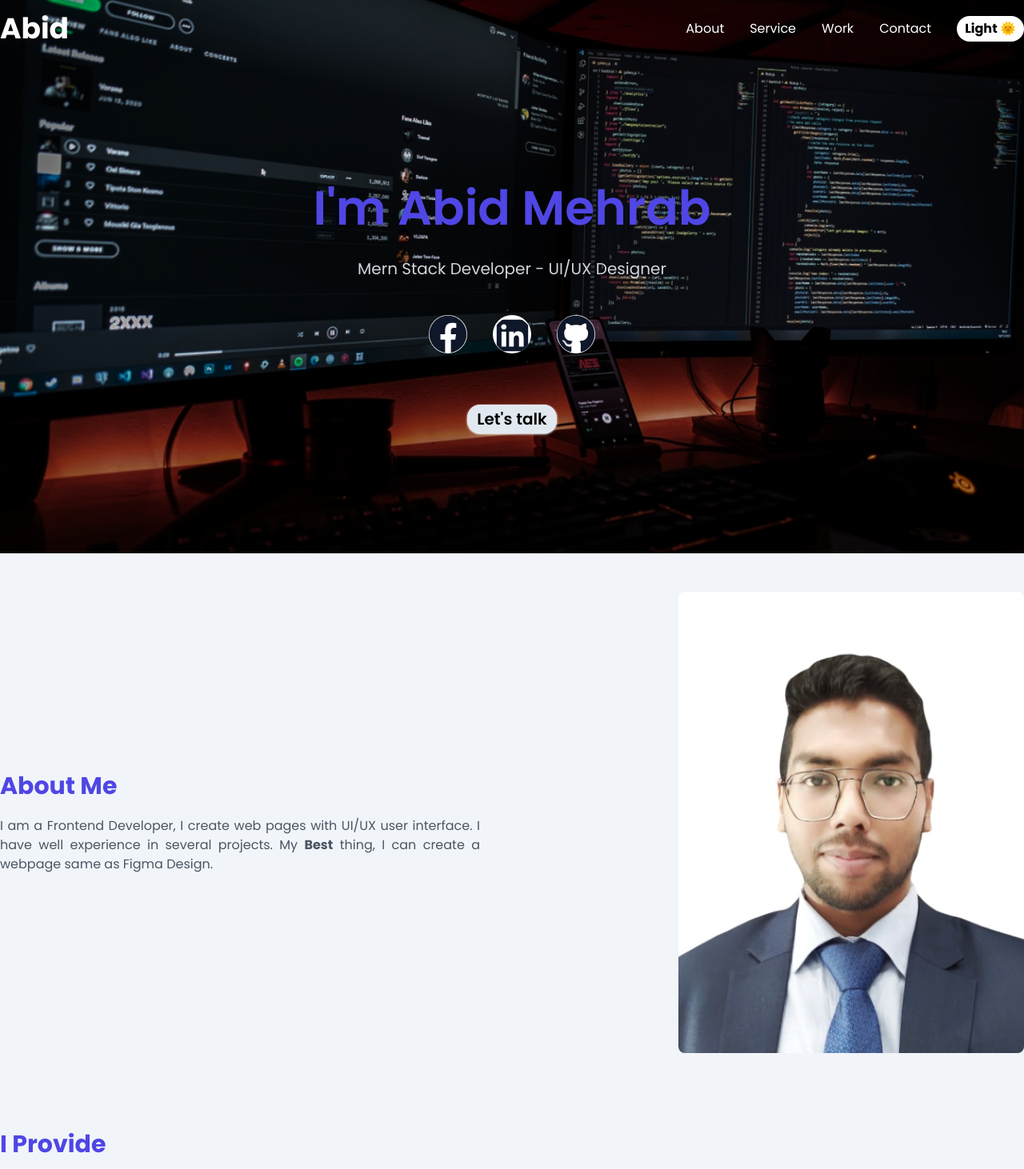
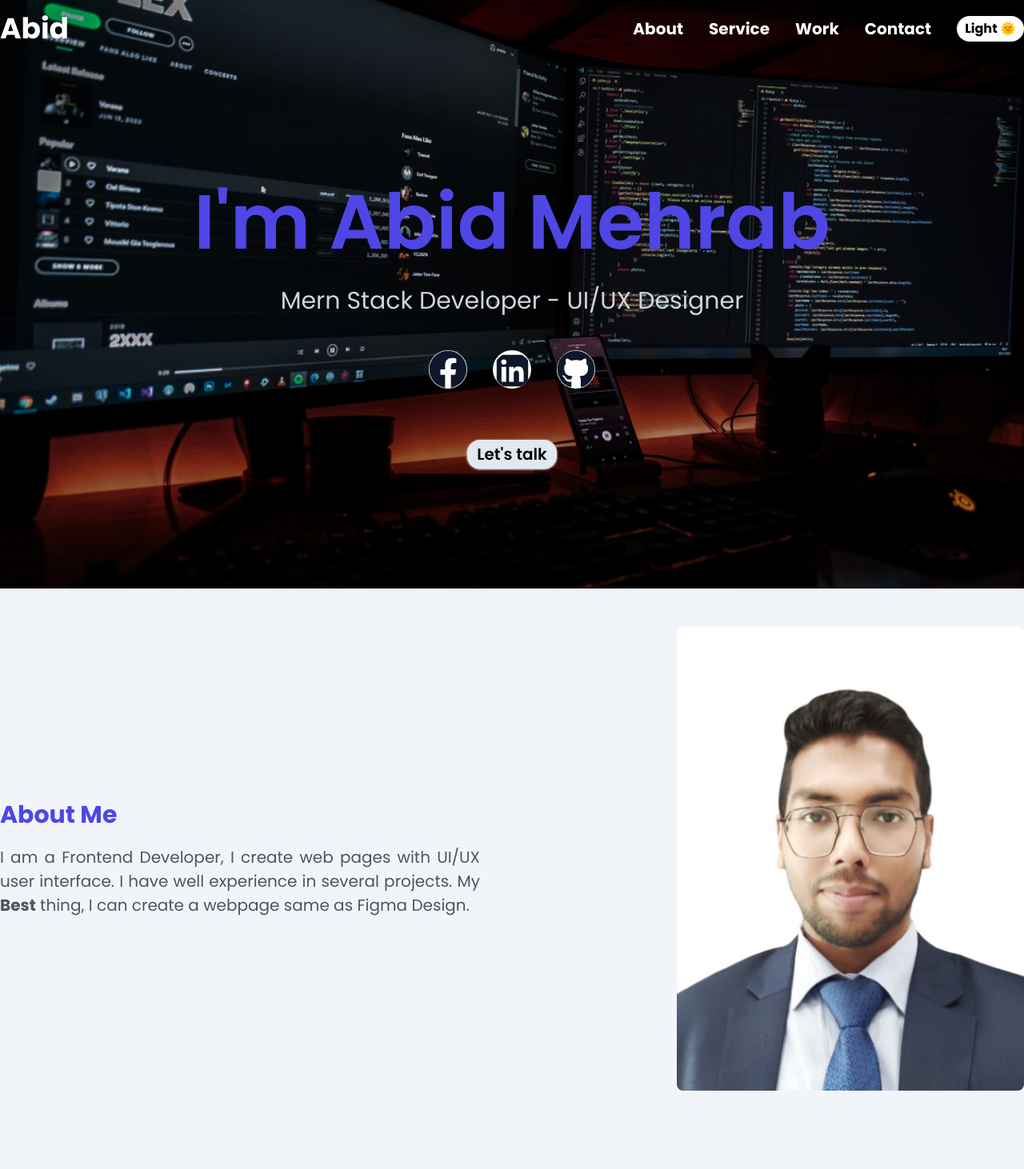
Before and after one commit to abid-1294/react-tailwind-portfolio-main, a React (Vite) app: page / in a window 1280 px wide. Shown: the top 1462 px of the page at 80% size. Built offline with nearby package versions, Linux system fonts and the light colour scheme.

Commit message:
Some design updated.

```diff
--- a/src/App.jsx
+++ b/src/App.jsx
@@ -24,7 +24,7 @@ function App() {
 					<Works />
 					<Contact />
 				</div>
-					<Footer />
+				<Footer />
 			</div>
 		</>
 	);
--- a/src/components/About.jsx
+++ b/src/components/About.jsx
@@ -7,16 +7,16 @@ function About() {
 		<div id='about' className="flex flex-col md:flex-row items-center justify-center gap-10 md:gap-20 py-12">
 			<div className="w-full md:w-6/12">
 				<SectionTitle>About Me</SectionTitle>
-				<p className="text-md text-gray-600 dark:text-gray-300 text-justify">
+				<p className="text-[20px] text-gray-600 dark:text-gray-300 text-justify">
 					I am a Frontend Developer, I create web pages with UI/UX user interface. I have well experience in several projects. My <b>Best</b> thing, I can create a webpage same as Figma Design.
 				</p>
 
 			</div>
-			<div className='w-full md:w-6/12 flex justify-end'>
+			<div className='md:w-6/12 flex justify-end w-[435px] h-[580px]'>
 			<img
 				src={myImg}
 				alt="Abid"
-				className=" rounded-lg object-cover ease-in-out hover:m-5 duration-300 hover:border-1 hover:border-indigo-600 hover:shadow-2xl hover:shadow-indigo-500"
+				className="rounded-lg object-cover ease-in-out hover:m-5 duration-500 hover:border-1 hover:border-indigo-600 hover:shadow-2xl hover:shadow-indigo-500"
 			/>
 			</div>
 		</div>
--- a/src/components/HeroSection.jsx
+++ b/src/components/HeroSection.jsx
@@ -8,29 +8,29 @@ function HeroSection() {
 
 			<div id="hero" className="flex items-center justify-center flex-col py-[150px] bg-transparent">
 				<div className="text-center">
-					<h1 className="mt-20 text-2xl sd:text-4xl md:text-6xl mb-1 md:mb-3 text-indigo-600 dark:text-indigo-500 font-semibold">
+					<h1 className="mt-20 text-2xl sd:text-4xl md:text-8xl mb-1 md:mb-3 text-indigo-600 dark:text-indigo-500 font-semibold">
 						I'm Abid Mehrab
 					</h1>
-					<p className="mt-8 text-md md:text-xl  mb-3 text-gray-300 dark:text-white">
+					<p className="mt-8 text-md md:text-3xl  mb-3 text-gray-300 dark:text-white">
 						Mern Stack Developer - UI/UX Designer
 					</p>
 				</div>
 
 				<div className='flex items-center justify-center gap-8 mt-8'>
-					<a href="https://www.facebook.com/abidmehrab.20" className='text-slate-900 hover:text-white hover:bg-slate-900 transition dureation-300 ease items-center justify-center w-12 h-12 bg-white rounded-full'>
+					<a href="https://www.facebook.com/abidmehrab.20" className='text-slate-900 hover:text-white hover:bg-slate-900 transition duration-700 ease items-center justify-center w-12 h-12 bg-white rounded-full'>
 						<FaFacebook className='text-5xl' />
 					</a>
-					<a href="https://www.linkedin.com/in/abid-mehrab/" className='text-slate-900  hover:text-white hover:bg-slate-900  transition dureation-300 ease items-center justify-center w-12 h-12  bg-white  rounded-full'>
+					<a href="https://www.linkedin.com/in/abid-mehrab/" className='text-slate-900  hover:text-white hover:bg-slate-900  transition duration-700 ease items-center justify-center w-12 h-12  bg-white  rounded-full'>
 						<FaLinkedin className='text-5xl pt-[3px] pl-[1px] rounded-full' />
 					</a>
-					<a href="https://github.com/abid-1294" className='text-slate-900 hover:text-white hover:bg-slate-900 transition dureation-300 ease items-center justify-center w-12 h-12 bg-white rounded-full'>
+					<a href="https://github.com/abid-1294" className='text-slate-900 hover:text-white hover:bg-slate-900 transition duration-700 ease items-center justify-center w-12 h-12 bg-white rounded-full'>
 						<FaGithub className='text-5xl' />
 					</a>
 				</div>
 
-				<a href="https://wa.me/1775200200" className=''><button className='text-xl bg-[#E2E8F0] dark:text-white dark:hover:text-black dark:bg-indigo-600 dark:hover:bg-[#25D366]  py-1 px-3 hover:w-[200px] hover:pr-20 mt-16 rounded-2xl hover:bg-[#25D366] font-semibold hover:text-white transition-all duration-500 shadow shadow-white relative flex items-center justify-center  border-transparent  focus:outline-none focus:ring-2 focus:ring-offset-2 focus:ring-blue-500 group'>Let's talk
+				<a href="https://wa.me/1775200200" className='transition-all duration-700 ease'><button className='text-xl bg-[#E2E8F0] dark:text-white dark:hover:text-black dark:bg-indigo-600 dark:hover:bg-[#25D366]  py-1 px-3 hover:w-[200px] hover:pr-20 mt-16 rounded-2xl hover:bg-[#25D366] font-semibold hover:text-white transition-all duration-700 ease shadow shadow-white relative flex items-center justify-center  border-transparent  focus:outline-none focus:ring-2 focus:ring-offset-2 focus:ring-blue-500 group'>Let's talk
 
-				<span class="absolute left-[120px] hidden h-full items-center text-white group-hover:flex font-medium"> on
+				<span class="absolute left-[120px] hidden h-full items-center text-white group-hover:flex font-medium "> on
 
 					<FaWhatsapp className='text-2xl ml-2'/>
 
--- a/src/components/Navbar.jsx
+++ b/src/components/Navbar.jsx
@@ -15,13 +15,20 @@ const Navbar = () => {
         setTheme(theme === 'dark' ? 'light' : 'dark');
     };
 
+
     useEffect(() => {
+        const root = document.documentElement;
+
+        // Add transition effect to the root element
+        root.style.transition = 'color 0.7s ease-in-out, background-color 0.7s ease-in-out, background 0.7s ease-in-out';
+
         if (theme === 'dark') {
-            document.documentElement.classList.add('dark');
+            root.classList.add('dark');
         } else {
-            document.documentElement.classList.remove('dark');
+            root.classList.remove('dark');
         }
     }, [theme]);
+
 
 
     return (
@@ -39,7 +46,7 @@ const Navbar = () => {
                         <div className="m-auto mt-2 h-0.5 w-6 rounded bg-white transition duration-300"></div>
                     </label>
 
-                    <div className="absolute inset-x-0 top-20 flex -translate-x-full flex-col items-center gap-8 bg-[#2d69ca99] py-8 opacity-0 transition duration-300 peer-checked:translate-x-0 peer-checked:opacity-100 md:relative md:top-0 md:translate-x-0 md:flex-row md:bg-transparent md:py-0 md:opacity-100">
+                    <div className="absolute inset-x-0 top-20 flex -translate-x-full flex-col items-center gap-8 bg-[#2d69ca99] py-8 opacity-0 transition duration-500 peer-checked:translate-x-0 peer-checked:opacity-100 md:relative md:top-0 md:translate-x-0 md:flex-row md:bg-transparent md:py-0 md:opacity-100 text-[20px] font-bold">
 
                         <a href="#about" className="text-white hover:border-b hover:border-white hover:pb-2 transition-all duration-300">About</a>
                         <a href="#provide" className="text-white hover:border-b hover:border-white hover:pb-2 transition-all duration-300">Service</a>
--- a/src/components/WorkItem.jsx
+++ b/src/components/WorkItem.jsx
@@ -6,7 +6,7 @@ function WorkItem({ imgUrl, title, tech, workUrl }) {
 			href={workUrl}
 			target="_blank"
 			rel="noreferrer"
-			className="bg-slate-300 hover:bg-slate-100 ease-in-out hover:m-5 duration-300 hover:border-1 hover:border-indigo-600 hover:shadow-2xl hover:shadow-indigo-500 dark:bg-slate-800 rounded-lg overflow-hidden"
+			className="bg-slate-300 hover:bg-slate-100 ease-in-out hover:m-5 duration-700 hover:border-1 hover:border-indigo-600 hover:shadow-2xl hover:shadow-indigo-500 dark:bg-slate-800 rounded-lg overflow-hidden"
 		>
 			<img
 				src={imgUrl}
```
